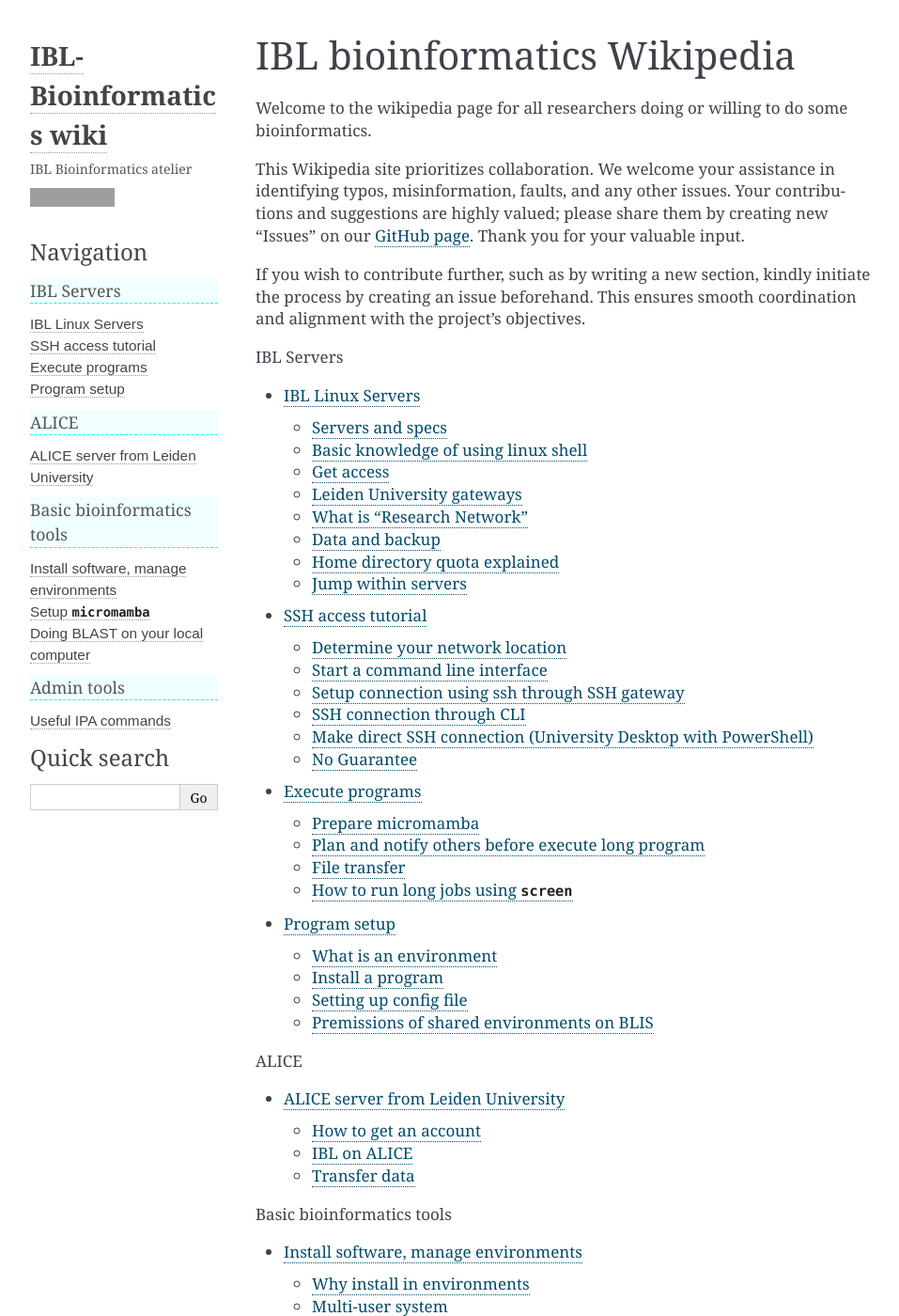
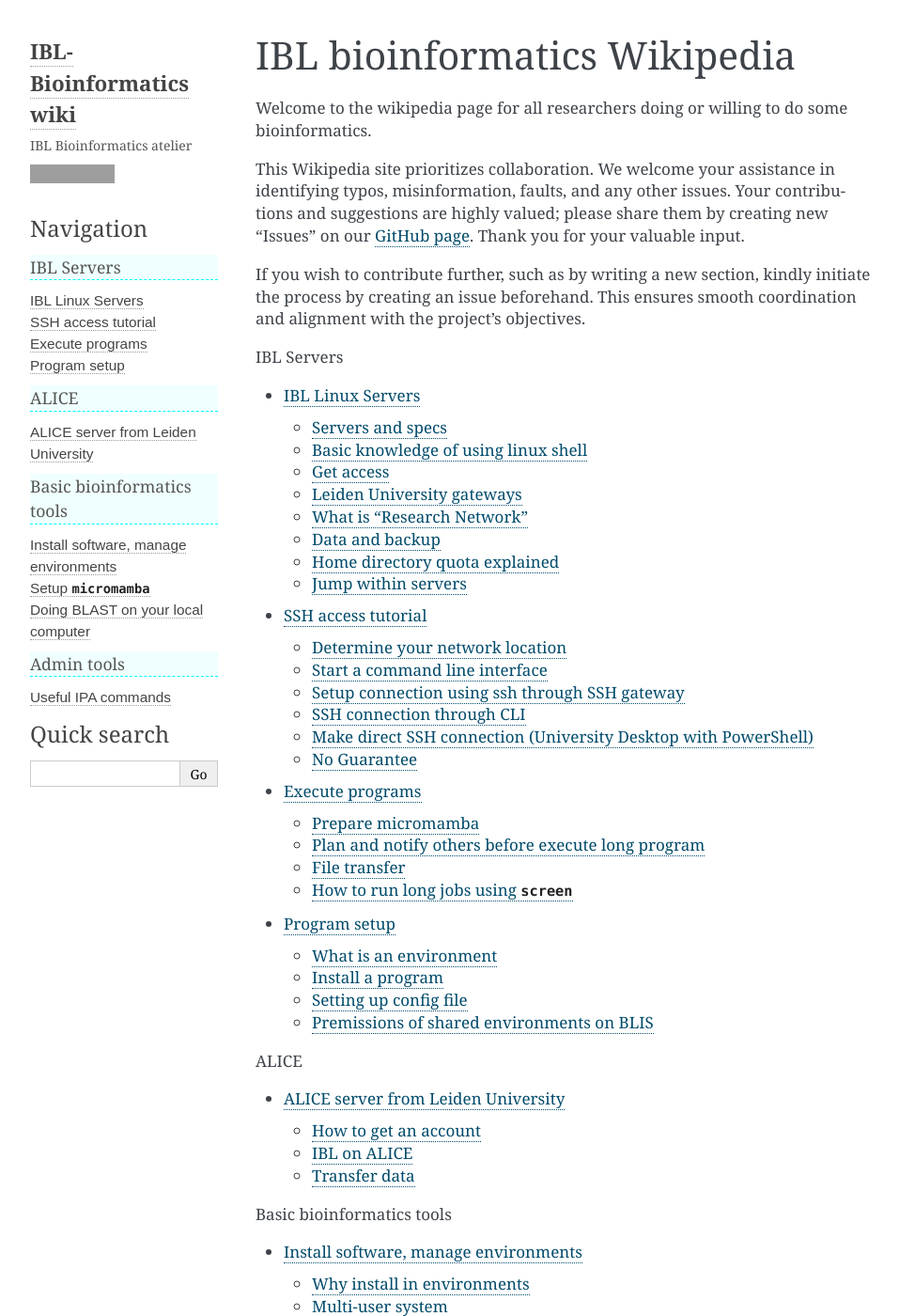
Before and after one commit to snail123815/IBL-bioinfomatics-wiki, a Sphinx documentation site: the page built from docs/source/index.md, in a window 1280 px wide and 1400 px high. Shown: the whole window at 94% size, without its empty margins (148-1105 px from the left). Built offline with Sphinx 7.4.7, drawn with Linux system fonts in a browser that asks for light colours; grey boxes are pictures that could not be loaded.

Commit message:
change sidebar title font size

```diff
--- a/docs/source/_static/sidebar.css
+++ b/docs/source/_static/sidebar.css
@@ -14,3 +14,7 @@
     font-family: sans-serif;
     font-size: 0.8rem;
 }
+
+h1.logo {
+    font-size: 1.4rem;
+}
```
